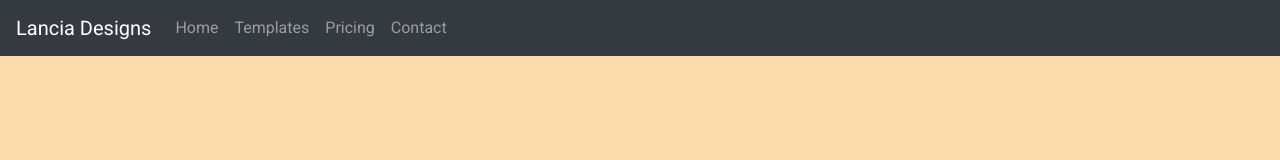
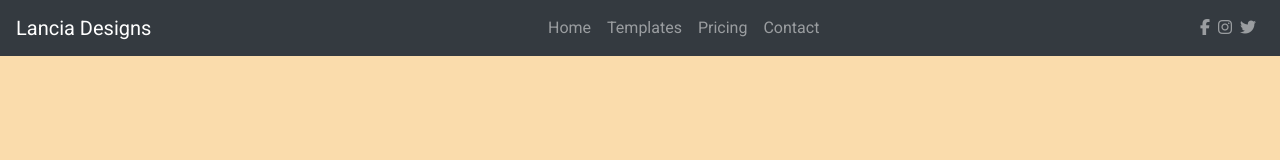
Before and after one commit to djlancia/cv, a plain HTML site: page index.html in a window 1280 px wide. Drawn offline with nearby package versions, Linux system fonts and the light colour scheme.

Commit message:
color social

```diff
--- a/css/style.css
+++ b/css/style.css
@@ -21,3 +21,7 @@ body{
 h1 {
   font-family: 'Great Vibes', cursive;
 }
+
+.nav-item i {
+  color: rgba(255,255,255,.5);
+}
--- a/index.html
+++ b/index.html
@@ -27,7 +27,14 @@
 <body>
   <nav class="navbar navbar-expand-lg navbar-dark bg-dark">
     <a class="navbar-brand" href="#">Lancia Designs</a>
-      <ul class="navbar-nav">
+
+    <button class="navbar-toggler" type="button" data-toggle="collapse" data-target="#navbar-menu-top" aria-controls="navbar-menu-top" aria-expanded="false" aria-label="Toggle navigation">
+       <span class="navbar-toggler-icon"></span>
+     </button>
+
+<div class="collapse navbar-collapse" id="navbar-menu-top">
+
+      <ul class="navbar-nav ml-auto">
         <li class="nav-item">
           <a class="nav-link" href="#">Home </a>
         </li>
@@ -42,7 +49,20 @@
         </li>
 
       </ul>
+      <ul class="navbar-nav ml-auto ">
+        <li class="nav-item">
+    <i class="fab fa-facebook-f mr-2"></i>
+        </li>
+        <li class="nav-item mr-2">
+    <i class="fab fa-instagram"></i>
+        </li>
+        <li class="nav-item mr-2">
+    <i class="fab fa-twitter"></i>
+        </li>
 
+
+      </ul>
+</div>
   </nav>
 
 </body>
```
